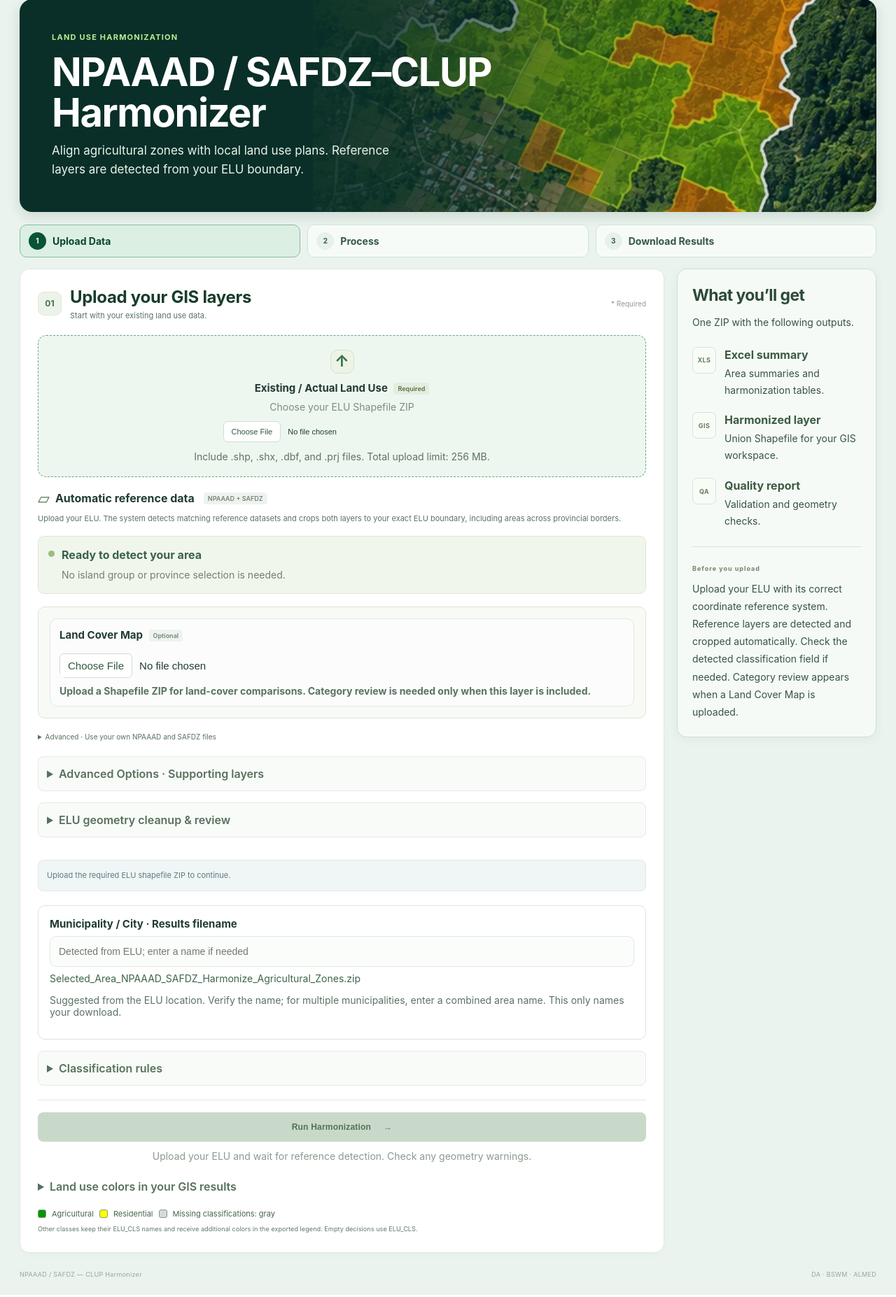
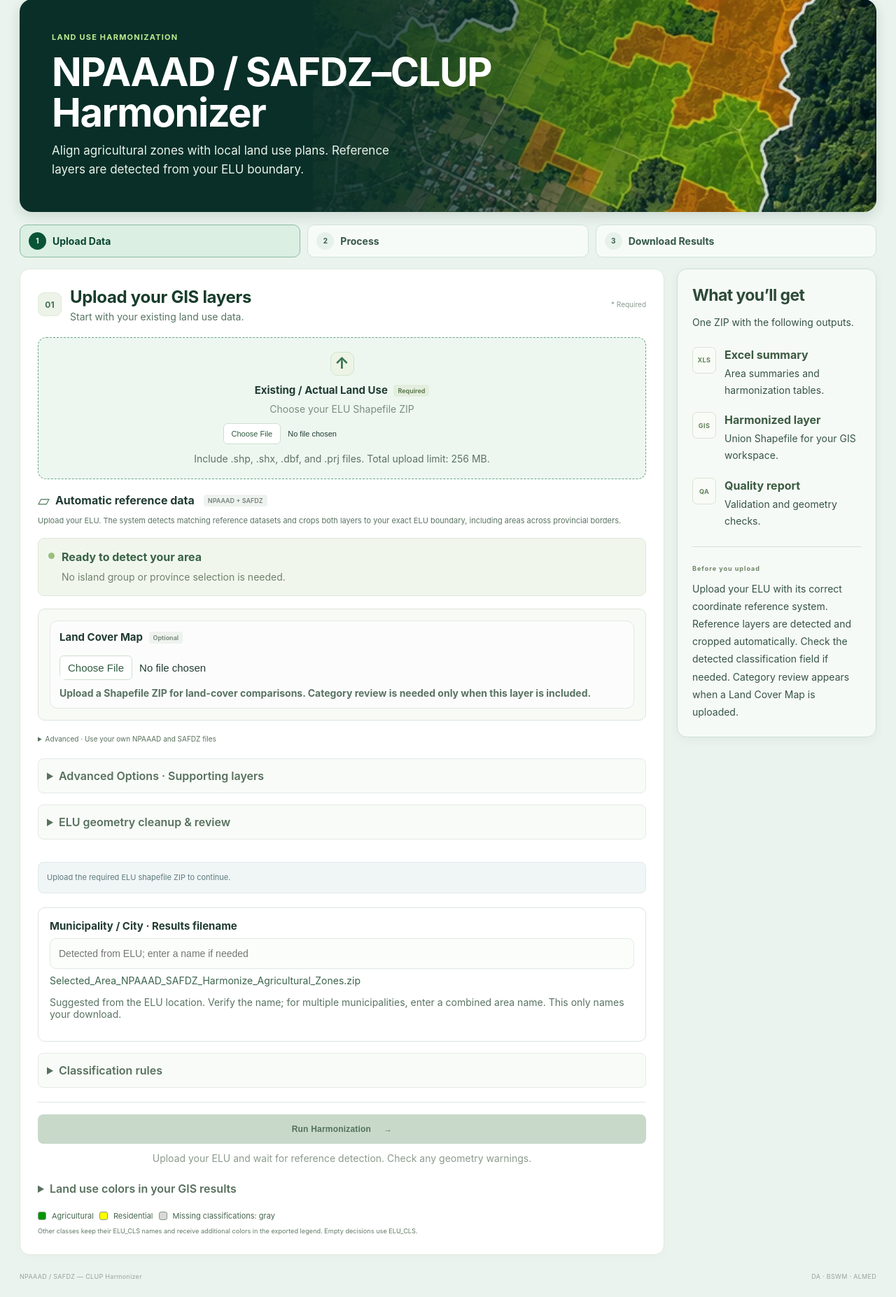
Before and after one commit to warren3398/Harmonization-and-Integration-of-NPAAAD-SAFDZ-into-CLUP, a Flask app: page /harmonizer in a window 1280 px wide. Shown: the part 53-1907 px from the top of the page at 70% size. Run offline with Flask 3, Linux system fonts and the light colour scheme; some libraries are stand-ins or nearby versions.

Commit message:
Apply larger type to Harmonizer upload guidance

```diff
--- a/static/harmonizer.css
+++ b/static/harmonizer.css
@@ -199,7 +199,7 @@
 .harmonizer-page .dataset-title h3 { font-size: 16px; }
 .harmonizer-page .elu-upload strong, .harmonizer-page .landcover-upload label,
 .harmonizer-page .output-naming label { font-size: 15px; }
-.harmonizer-page .hint, .harmonizer-page .upload-description, .harmonizer-page .upload-formats,
+.harmonizer-page .hint, .harmonizer-page .section-heading .hint, .harmonizer-page .upload-description, .harmonizer-page .upload-formats,
 .harmonizer-page .reference-detection p, .harmonizer-page #runHint, .harmonizer-page #filenamePreview,
 .harmonizer-page .help-intro, .harmonizer-page .output-item p, .harmonizer-page .help-tip p { font-size: 14px; }
 .harmonizer-page .reference-detection strong, .harmonizer-page .output-item h3,
--- a/templates/index.html
+++ b/templates/index.html
@@ -1,6 +1,6 @@
 <!doctype html>
 <html lang="en"><head><meta charset="utf-8"><meta name="viewport" content="width=device-width,initial-scale=1">
-<title>NPAAAD/SAFDZ–CLUP Harmonization</title><link rel="stylesheet" href="/static/style.css"><link rel="stylesheet" href="/static/harmonizer.css?v=8"></head>
+<title>NPAAAD/SAFDZ–CLUP Harmonization</title><link rel="stylesheet" href="/static/style.css"><link rel="stylesheet" href="/static/harmonizer.css?v=9"></head>
 <body class="harmonizer-page">
 <main>
   <nav class="workspace-links" aria-label="Workspace navigation">
```
